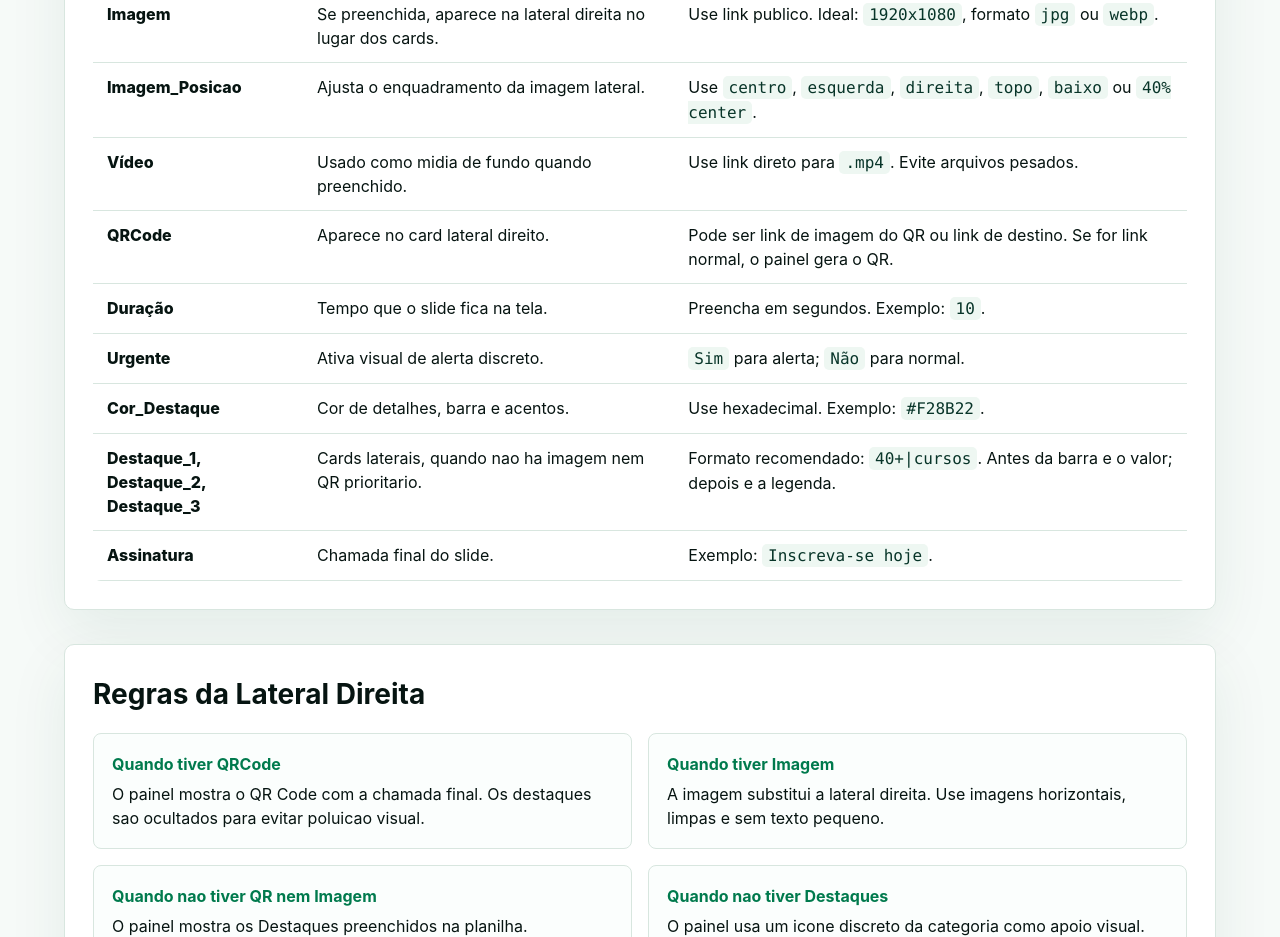
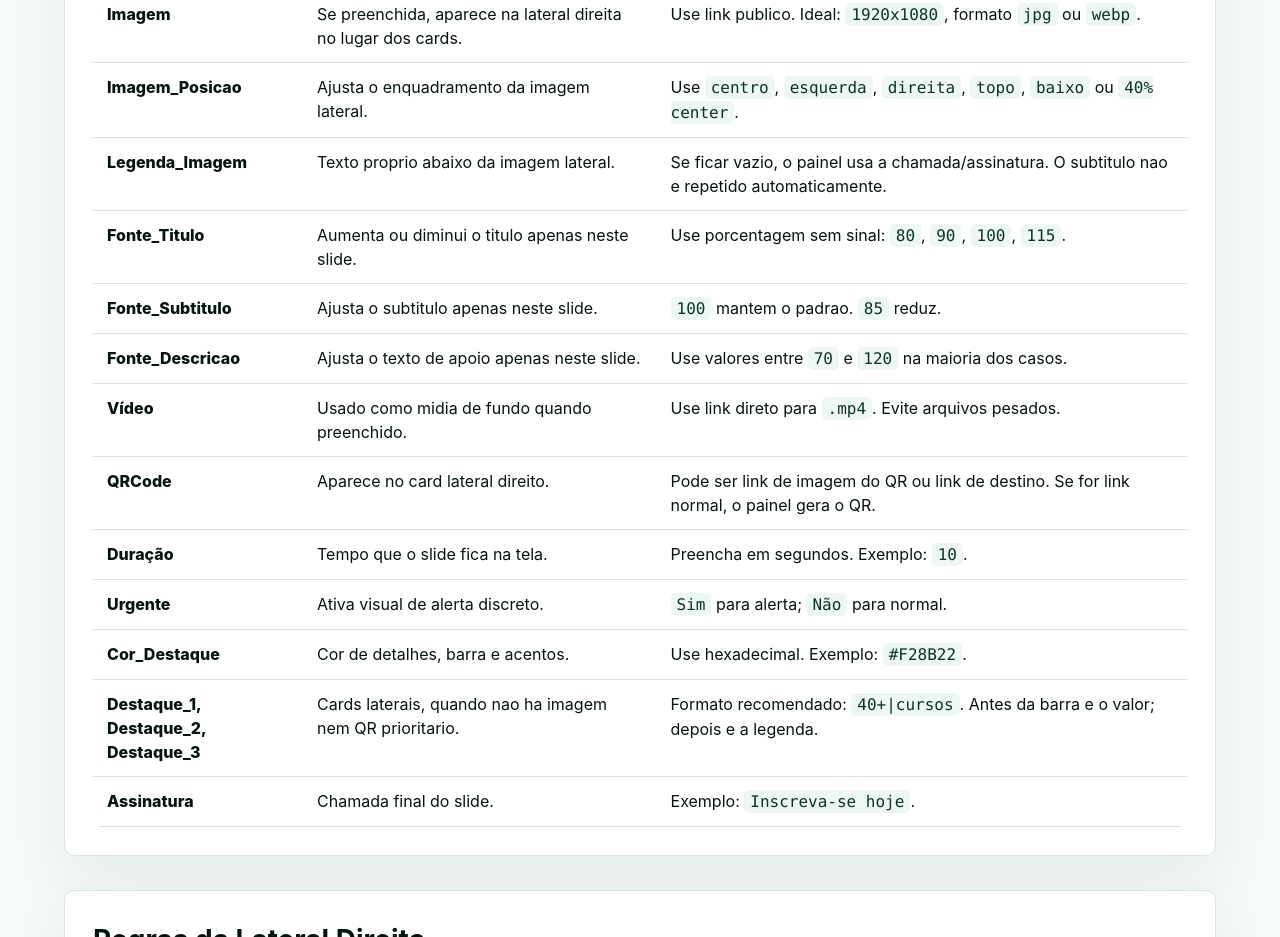
Before and after one commit to maycolcoutinho-boop/manualpainelTV, a plain HTML site: page index.html in a window 1280 px wide. Shown: the part 1531-2468 px from the top of the page. Drawn offline with Linux system fonts and the light colour scheme.

Commit message:
Add files via upload

```diff
--- a/index.html
+++ b/index.html
@@ -359,6 +359,26 @@
               <td>Use <code>centro</code>, <code>esquerda</code>, <code>direita</code>, <code>topo</code>, <code>baixo</code> ou <code>40% center</code>.</td>
             </tr>
             <tr>
+              <td>Legenda_Imagem</td>
+              <td>Texto proprio abaixo da imagem lateral.</td>
+              <td>Se ficar vazio, o painel usa a chamada/assinatura. O subtitulo nao e repetido automaticamente.</td>
+            </tr>
+            <tr>
+              <td>Fonte_Titulo</td>
+              <td>Aumenta ou diminui o titulo apenas neste slide.</td>
+              <td>Use porcentagem sem sinal: <code>80</code>, <code>90</code>, <code>100</code>, <code>115</code>.</td>
+            </tr>
+            <tr>
+              <td>Fonte_Subtitulo</td>
+              <td>Ajusta o subtitulo apenas neste slide.</td>
+              <td><code>100</code> mantem o padrao. <code>85</code> reduz.</td>
+            </tr>
+            <tr>
+              <td>Fonte_Descricao</td>
+              <td>Ajusta o texto de apoio apenas neste slide.</td>
+              <td>Use valores entre <code>70</code> e <code>120</code> na maioria dos casos.</td>
+            </tr>
+            <tr>
               <td>Vídeo</td>
               <td>Usado como midia de fundo quando preenchido.</td>
               <td>Use link direto para <code>.mp4</code>. Evite arquivos pesados.</td>
```
